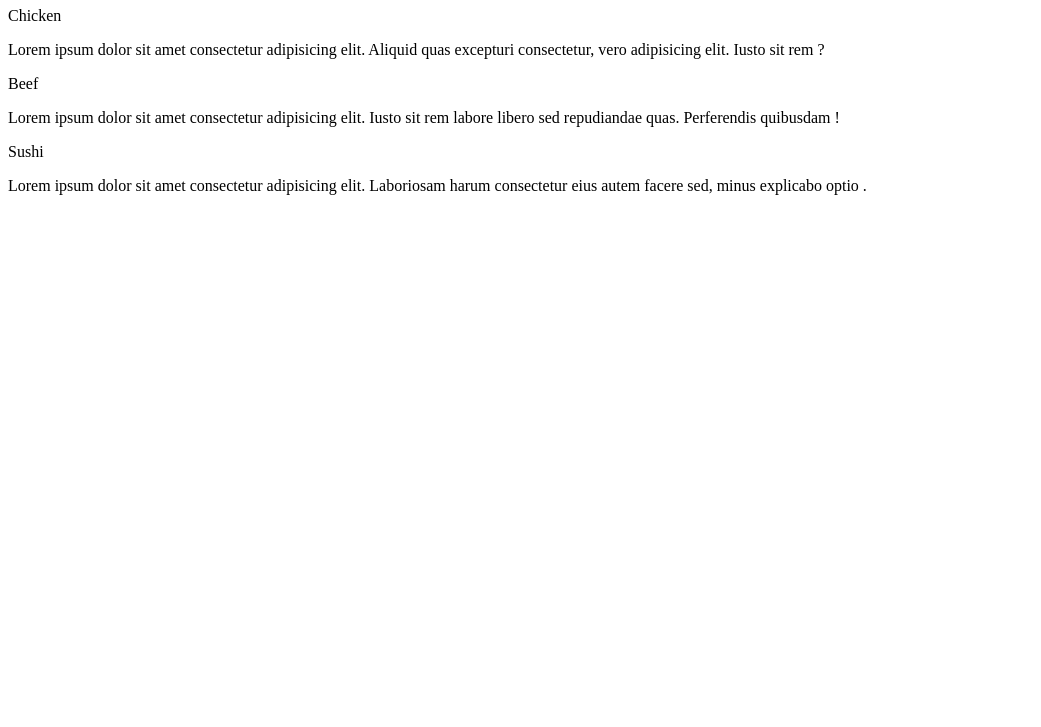
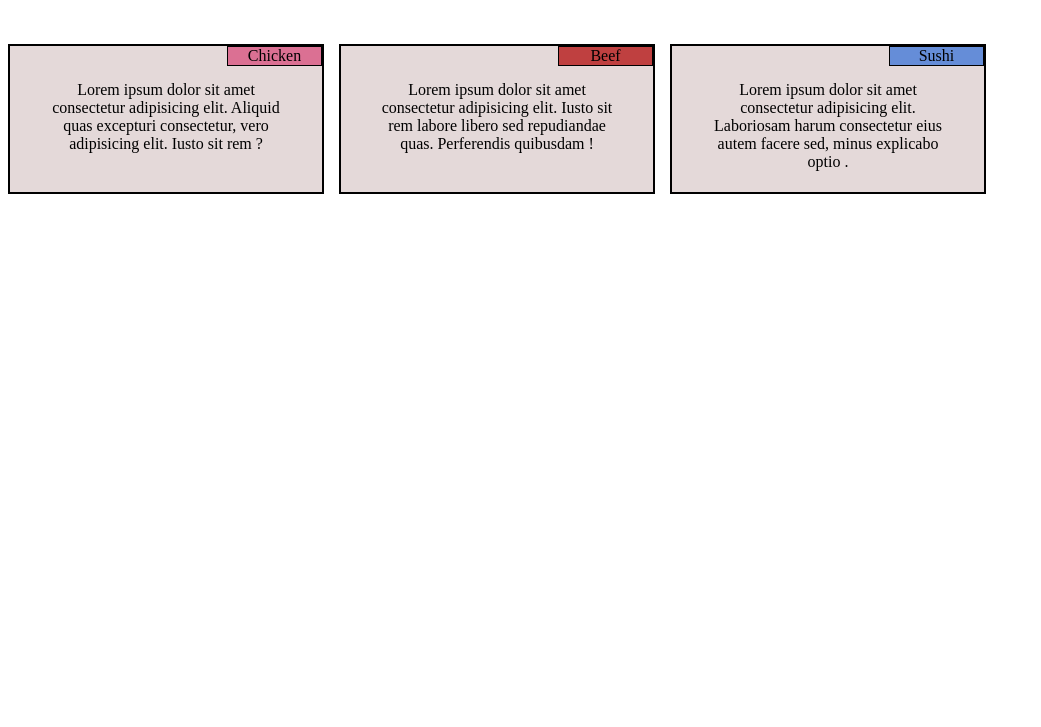
Before and after one commit to Trouble-Shooter/Module-2-Assignemnt, a plain HTML site: page index.html in a window 1280 px wide. Shown: the part 73-800 px from the top of the page, without its empty margins (0-1041 px from the left). Drawn offline with Linux system fonts and the light colour scheme.

Commit message:
Update index.html

```diff
--- a/index.html
+++ b/index.html
@@ -1,7 +1,7 @@
 <!DOCTYPE html>
 <html>
 <head>
-    <link rel="stylesheet" href="C:\Users\Gasche\AppData\Local\Microsoft\Windows\INetCache\IE\1W9SDE24\coursera css.css">
+    <link rel="stylesheet" href="style.css">
     <title>Assignment 1</title>
 </head>
 <body>
```
